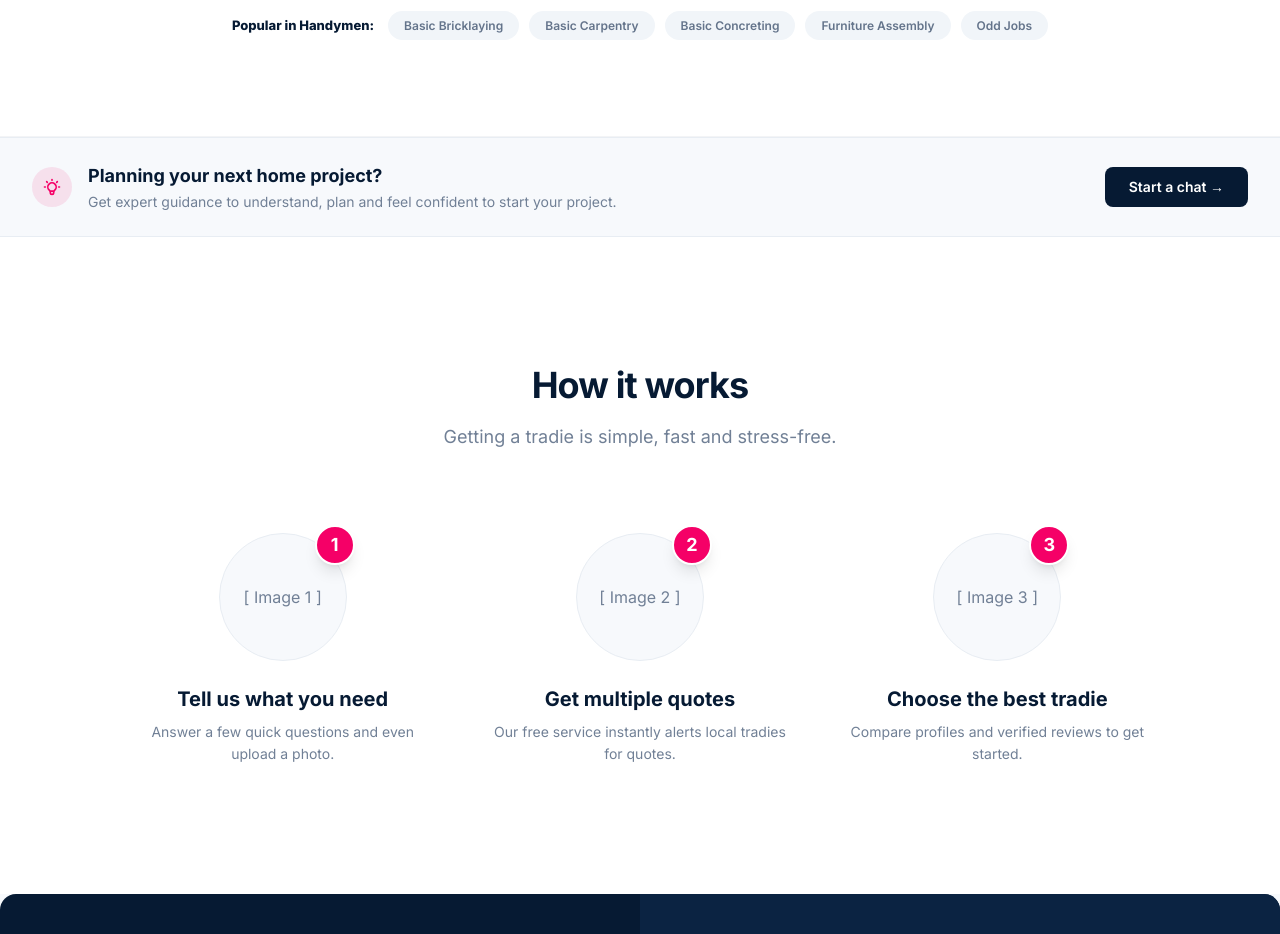
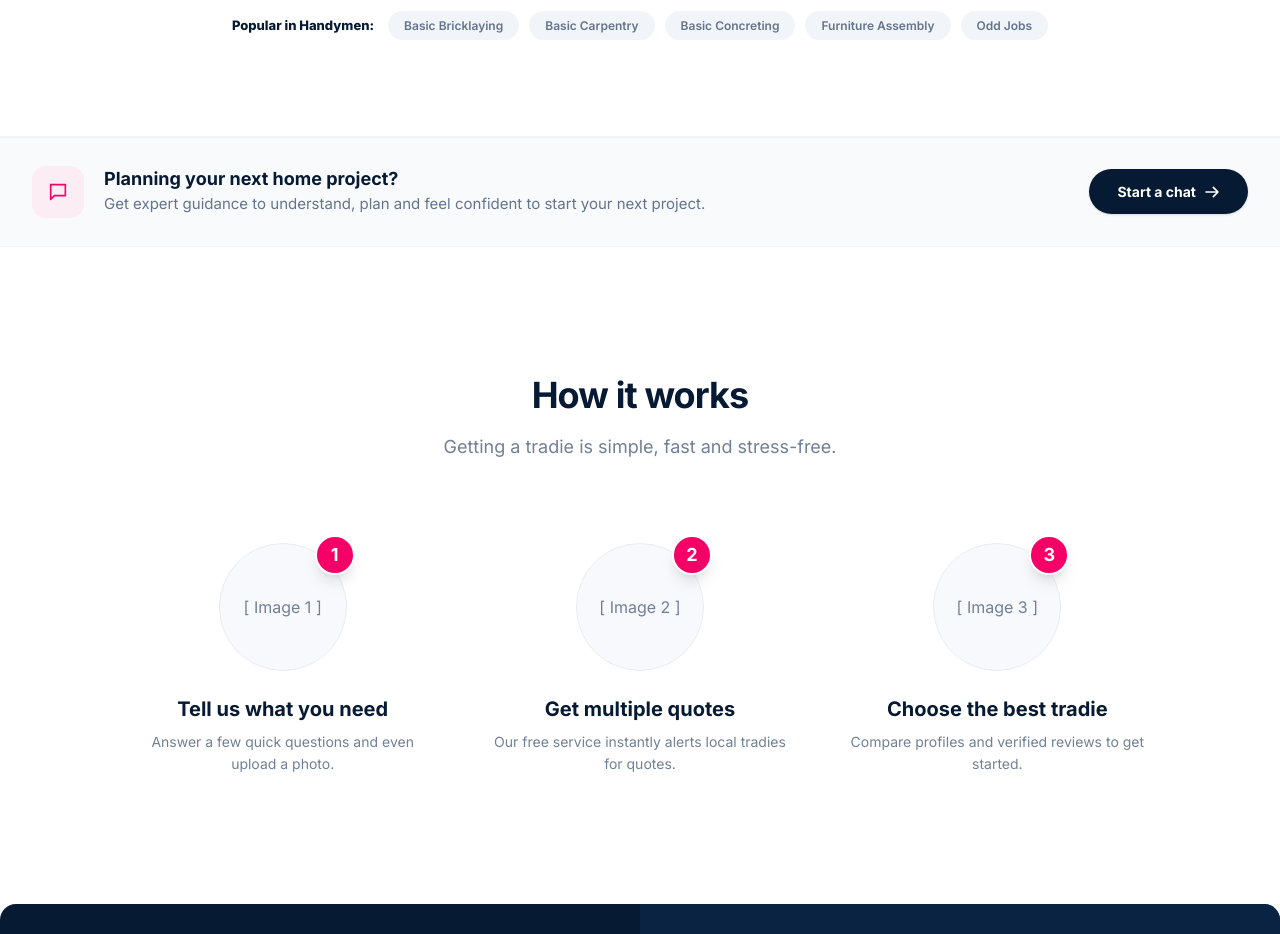
Before and after one commit to avengerflg/local-pages, a Next.js app in the folder frontend/: page / in a window 1280 px wide. Shown: the part 1220-2154 px from the top of the page. Built offline with nearby package versions, Linux system fonts and the light colour scheme; no server answers.

Commit message:
style: implement planning cta banner matching high fidelity mockup

```diff
--- a/frontend/src/components/home/PlanningCTA.tsx
+++ b/frontend/src/components/home/PlanningCTA.tsx
@@ -1,19 +1,27 @@
 export const PlanningCTA = () => {
   return (
-    <div className="bg-brand-light border-y border-brand-border">
-      <div className="mx-auto max-w-7xl px-4 sm:px-6 lg:px-8 py-6 flex flex-col sm:flex-row items-center justify-between gap-4">
-        <div className="flex items-center gap-4">
-          <div className="w-10 h-10 rounded-full bg-brand-pink/10 flex items-center justify-center shrink-0">
-            <svg className="w-5 h-5 text-brand-pink" fill="none" viewBox="0 0 24 24" stroke="currentColor"><path strokeLinecap="round" strokeLinejoin="round" strokeWidth="2" d="M9.663 17h4.673M12 3v1m6.364 1.636l-.707.707M21 12h-1M4 12H3m3.343-5.657l-.707-.707m2.828 9.9a5 5 0 117.072 0l-.548.547A3.374 3.374 0 0014 18.469V19a2 2 0 11-4 0v-.531c0-.895-.356-1.754-.988-2.386l-.548-.547z"></path></svg>
+    <div className="bg-[#F8FAFC] border-y border-gray-100">
+      <div className="mx-auto max-w-[1400px] px-4 sm:px-6 lg:px-8 py-7 flex flex-col md:flex-row items-center justify-between gap-6">
+
+        <div className="flex items-center gap-5 w-full md:w-auto">
+          <div className="w-[52px] h-[52px] rounded-[14px] bg-[#FCECF3] flex items-center justify-center shrink-0">
+            <svg className="w-[22px] h-[22px] text-brand-pink" fill="none" viewBox="0 0 24 24" stroke="currentColor" strokeWidth="1.75">
+              <path strokeLinecap="round" strokeLinejoin="round" d="M4 4h16v12H8l-4 4V4z" />
+            </svg>
           </div>
           <div>
-            <h3 className="text-brand-navy font-bold text-base sm:text-lg">Planning your next home project?</h3>
-            <p className="text-brand-muted text-sm mt-0.5">Get expert guidance to understand, plan and feel confident to start your project.</p>
+            <h3 className="text-[#061A33] font-bold text-[18px] leading-tight mb-0.5">Planning your next home project?</h3>
+            <p className="text-[#64748B] text-[15px]">Get expert guidance to understand, plan and feel confident to start your next project.</p>
           </div>
         </div>
-        <button className="bg-brand-navy hover:bg-brand-navy-light text-white px-6 py-2.5 rounded-lg text-sm font-semibold transition-colors whitespace-nowrap shrink-0">
-          Start a chat →
+
+        <button className="bg-[#061A33] hover:bg-[#0a274a] text-white px-7 py-3 rounded-full text-[14px] font-bold transition-colors whitespace-nowrap shrink-0 flex items-center justify-center gap-2 w-full md:w-auto shadow-sm">
+          Start a chat
+          <svg className="w-4 h-4" fill="none" viewBox="0 0 24 24" stroke="currentColor" strokeWidth="2.5">
+            <path strokeLinecap="round" strokeLinejoin="round" d="M14 5l7 7m0 0l-7 7m7-7H3" />
+          </svg>
         </button>
+
       </div>
     </div>
   );
```
